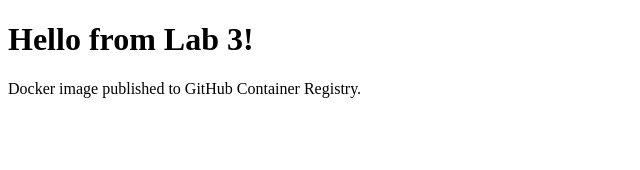
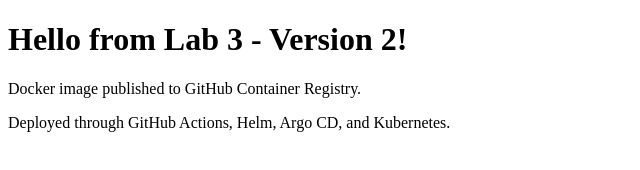
Before and after one commit to admin12344321/first-pipe-repo, a plain HTML site: page index.html in a window 1280 px wide. Shown: the whole page, without its empty margins (0-640 px from the left). Drawn offline with Linux system fonts and the light colour scheme.

Commit message:
feat: update page for rolling update demo

```diff
--- a/index.html
+++ b/index.html
@@ -1,10 +1,11 @@
 <!DOCTYPE html>
 <html>
 <head>
-    <title>DevOps Lab 3</title>
+    <title>DevOps Rolling Update Lab</title>
 </head>
 <body>
-    <h1>Hello from Lab 3!</h1>
+    <h1>Hello from Lab 3 - Version 2!</h1>
     <p>Docker image published to GitHub Container Registry.</p>
+    <p>Deployed through GitHub Actions, Helm, Argo CD, and Kubernetes.</p>
 </body>
 </html>
```
